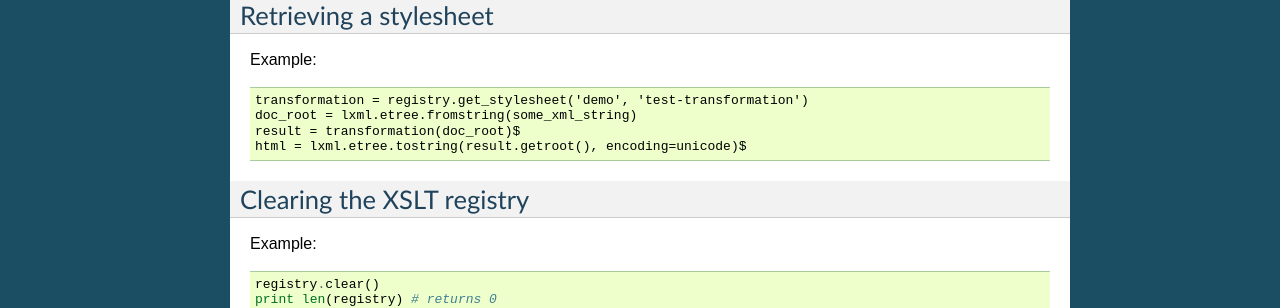
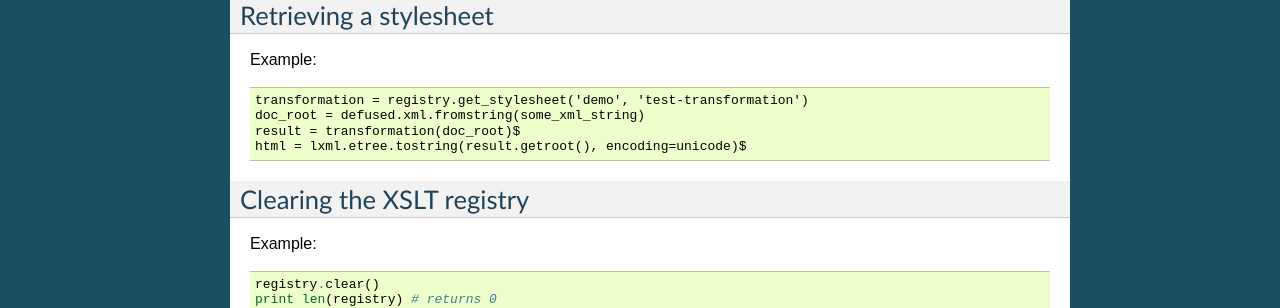
Before and after one commit to xml-director/xmldirector.demo, a Sphinx documentation site: the page built from docs/source/xslt-registry.rst, in a window 1280 px wide. Shown: the part 535-843 px from the top of the page. Built offline with Sphinx 7.4.7, drawn with Linux system fonts in a browser that asks for light colours; pages that are not in the unit, such as notebooks, are missing from menus.

Commit message:
fixed docs

```diff
--- a/docs/source/xslt-registry.rst
+++ b/docs/source/xslt-registry.rst
@@ -34,7 +34,7 @@ Retrieving a stylesheet
 Example::
 
     transformation = registry.get_stylesheet('demo', 'test-transformation')
-    doc_root = lxml.etree.fromstring(some_xml_string)
+    doc_root = defused.xml.fromstring(some_xml_string)
     result = transformation(doc_root)$
     html = lxml.etree.tostring(result.getroot(), encoding=unicode)$
 
```
